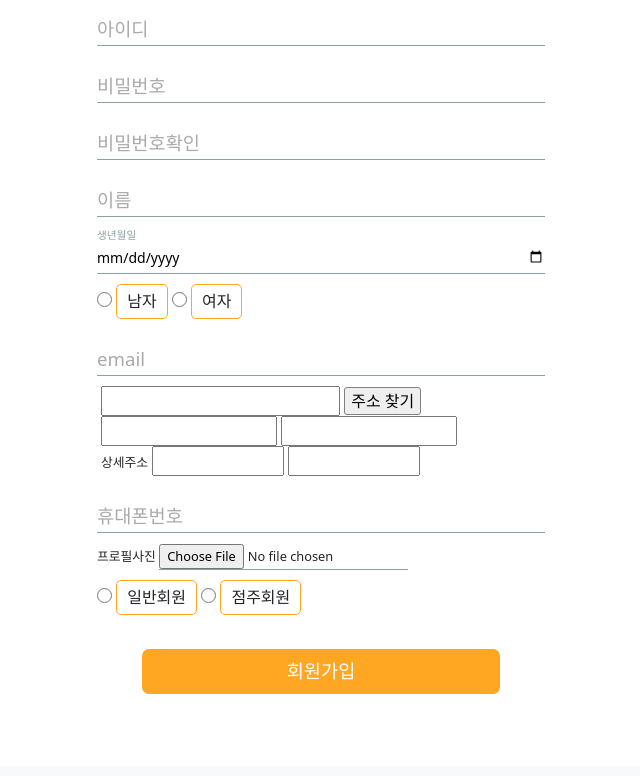
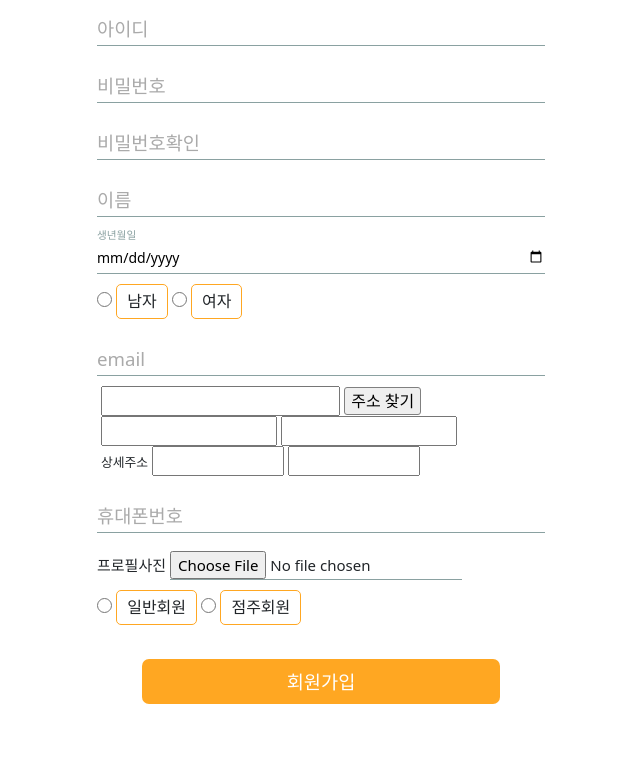
Before and after one commit to sojm120/Iot2022project_20220307, a Django app: template templates/register.html in a window 1280 px wide. Shown: the part 381-1157 px from the top of the page, without its empty margins (367-1007 px from the left). Before the commit the page ends 1075 px from the top, so only its background shows below. Run offline with Django 4.2, Linux system fonts and the light colour scheme; the template is opened without the code that fills it, so the values that code supplies are empty; some libraries are stand-ins or nearby versions.

Commit message:
강기범 수정내역

```diff
--- a/templates/register.html
+++ b/templates/register.html
@@ -216,8 +216,8 @@
                         <input id="custphone" type="text" name="custphone" placeholder="휴대폰번호" autocomplete="off">
                         <label for="custphone">휴대폰번호</label>
                     </div>
-                    <div class="input-box">
-                        <span style="font-size:0.8em;">프로필사진
+                    <div class="input-box" style="padding-top:8px;">
+                        <span style="font-size:15px;">프로필사진
                         <input type="file" id="custimg" name="custimg" accept="image/*"></span>
                     </div>
                     <div>
```
